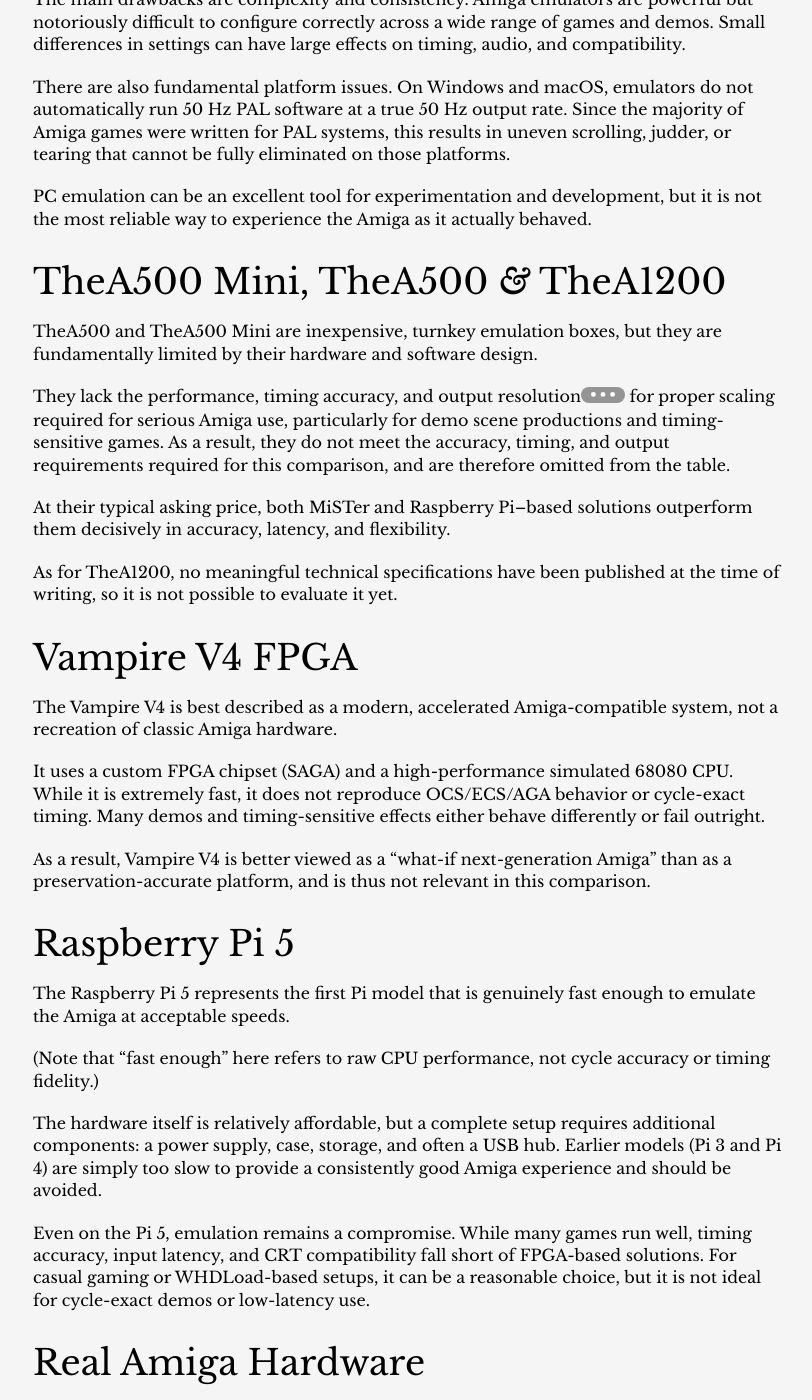
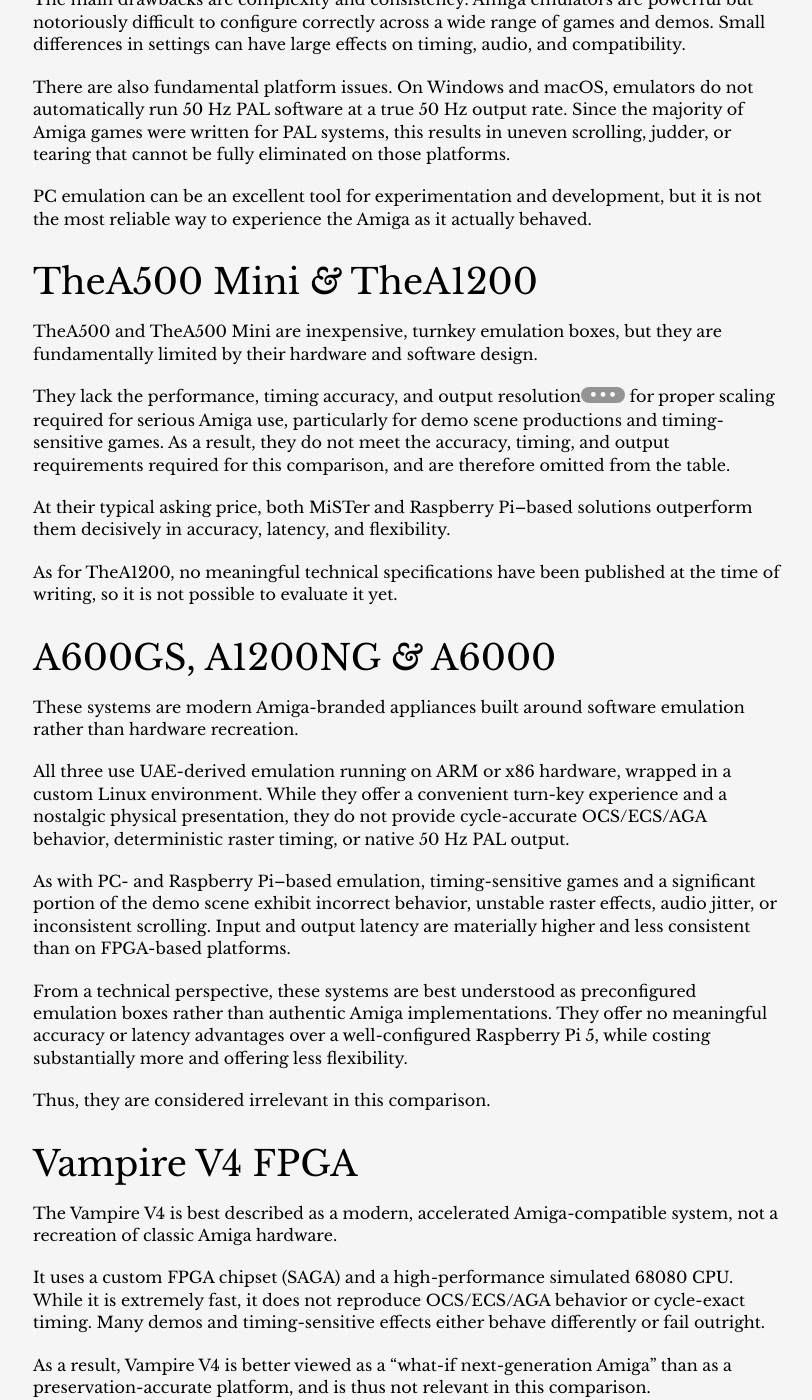
Before and after one commit to amigavision/amigavision.github.io, a Jekyll site: the page built from best.md, in a window 1280 px wide and 1400 px high, scrolled down 686 px. Shown: the whole window, without its empty margins (232-1044 px from the left). Built offline with Jekyll 4.4.1, drawn with Linux system fonts in a browser that asks for light colours.

Commit message:
Adding A600GS, A1200NG & A6000

```diff
--- a/best.md
+++ b/best.md
@@ -19,7 +19,7 @@
 
 PC emulation can be an excellent tool for experimentation and development, but it is not the most reliable way to experience the Amiga as it actually behaved.
 
-## TheA500 Mini, TheA500 *&* TheA1200
+## TheA500 Mini *&* TheA1200
 
 TheA500 and TheA500 Mini are inexpensive, turnkey emulation boxes, but they are fundamentally limited by their hardware and software design.
 
@@ -28,6 +28,18 @@
 At their typical asking price, both MiSTer and Raspberry Pi–based solutions outperform them decisively in accuracy, latency, and flexibility.
 
 As for TheA1200, no meaningful technical specifications have been published at the time of writing, so it is not possible to evaluate it yet.
+
+## A600GS, A1200NG *&* A6000
+
+These systems are modern Amiga-branded appliances built around software emulation rather than hardware recreation.
+
+All three use UAE-derived emulation running on ARM or x86 hardware, wrapped in a custom Linux environment. While they offer a convenient turn-key experience and a nostalgic physical presentation, they do not provide cycle-accurate OCS/ECS/AGA behavior, deterministic raster timing, or native 50 Hz PAL output.
+
+As with PC- and Raspberry Pi–based emulation, timing-sensitive games and a significant portion of the demo scene exhibit incorrect behavior, unstable raster effects, audio jitter, or inconsistent scrolling. Input and output latency are materially higher and less consistent than on FPGA-based platforms.
+
+From a technical perspective, these systems are best understood as preconfigured emulation boxes rather than authentic Amiga implementations. They offer no meaningful accuracy or latency advantages over a well-configured Raspberry Pi 5, while costing substantially more and offering less flexibility.
+
+Thus, they are considered irrelevant in this comparison.
 
 ## Vampire V4 FPGA
 
```
